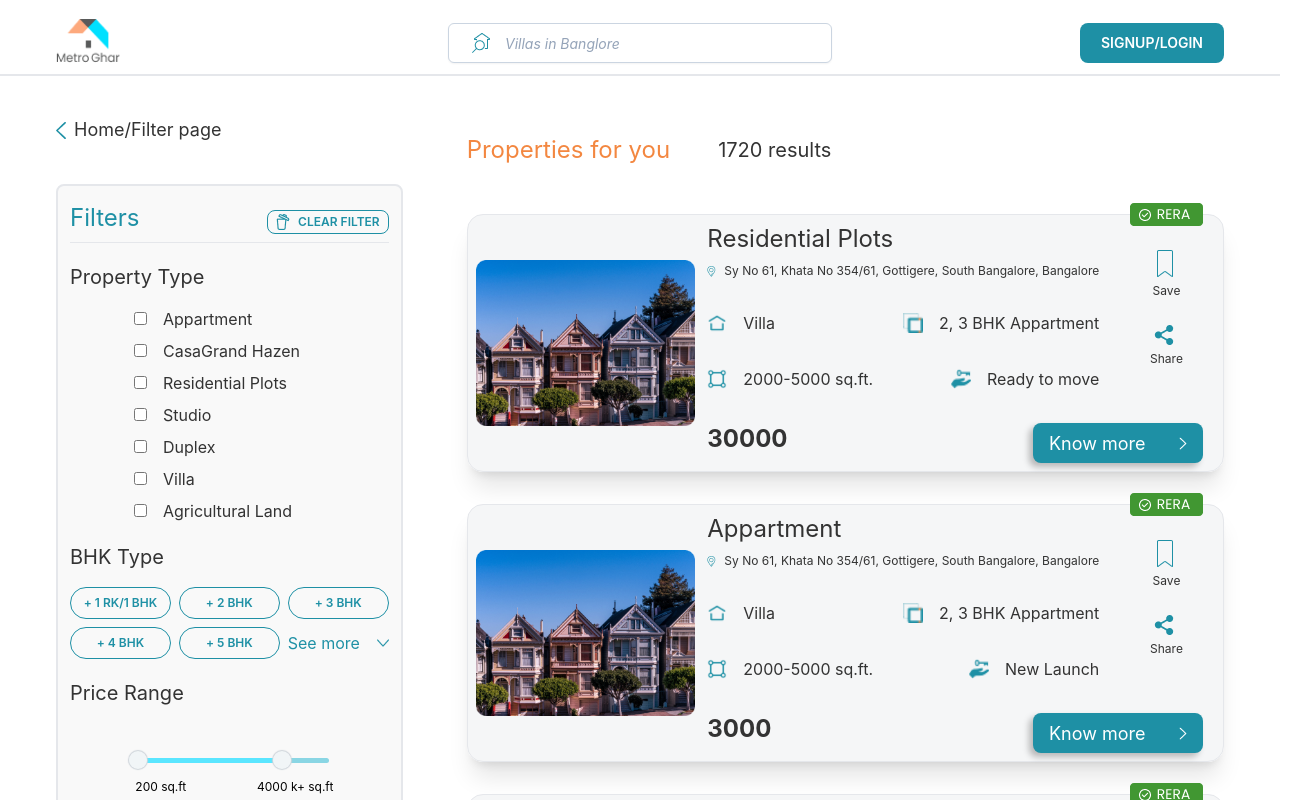
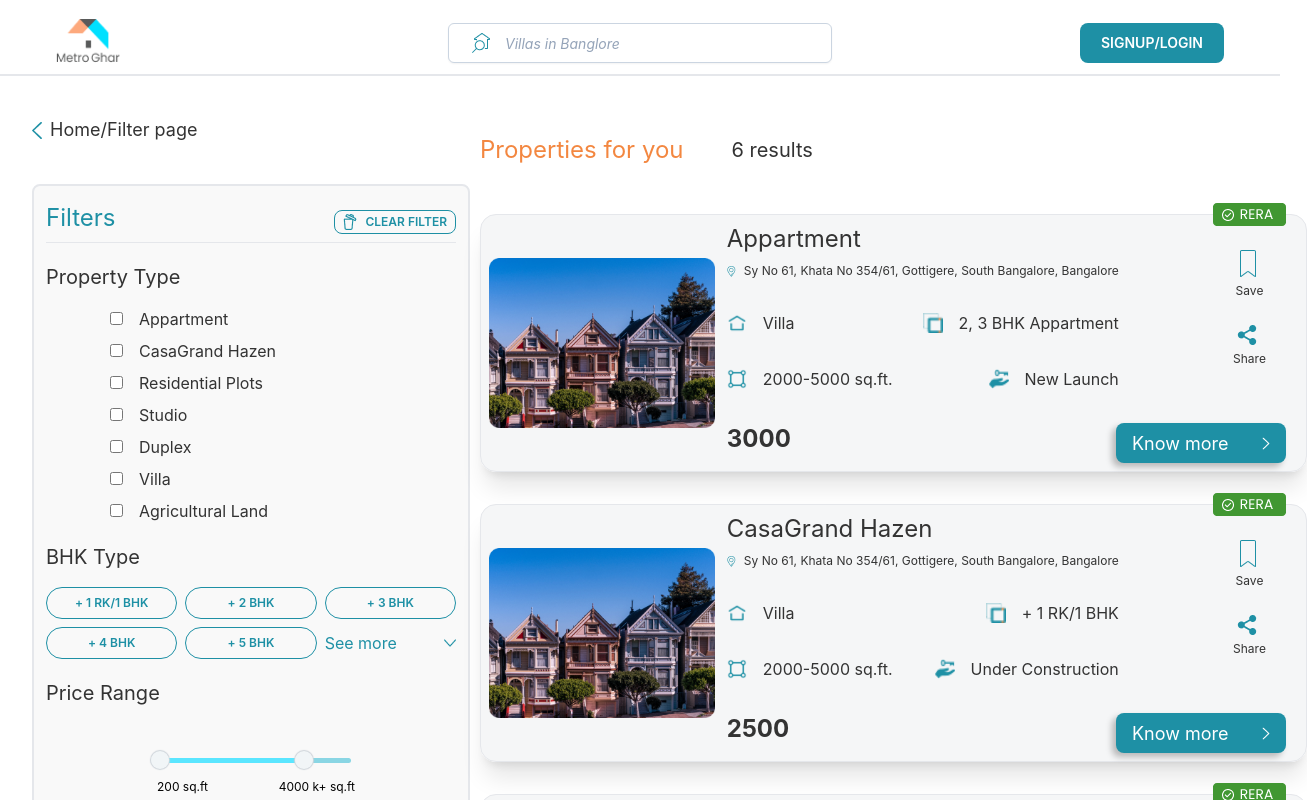
Before and after one commit to Raselshah/E-commerce-filter-system, a React (Create React App) app: page / in a window 1280 px wide. Shown: the top 800 px of the page, 1307 px wide, since content can reach past the window. Built offline with nearby package versions, Linux system fonts and the light colour scheme.

Commit message:
price filter add

```diff
--- a/src/Components/FilterPage/FilterPage.js
+++ b/src/Components/FilterPage/FilterPage.js
@@ -154,6 +154,10 @@
       );
     }
 
+    updateData = updateData.filter(
+      (item) => item.price >= min && item.price <= max
+    );
+
     setData(updateData);
     !updateData.length ? setResultsFound(false) : setResultsFound(true);
   };
@@ -162,14 +166,14 @@
   }, [checkBox, min, max, bhk, possessionCheckBox]);
 
   return (
-    <div className="max-w-screen-2xl px-14 mt-10 mx-auto">
+    <div className="max-w-screen-2xl px-8 mt-10 mx-auto">
       <h2 className="flex gap-x-2 justify-start items-center">
         <span>
           <img src={leftIcon} alt="" />
         </span>
         <span className="text-lg">Home/Filter page</span>
       </h2>
-      <div className="grid grid-cols-3 gap-16 mt-10">
+      <div className="grid grid-cols-3 gap-x-32 mt-10">
         <div className="border-2 w-full rounded-lg px-3 pb-12 filter-page">
           <div className="flex justify-between items-center mt-4 border-b">
             <h2 className="text-2xl text-primary mb-2">Filters</h2>
@@ -320,7 +324,7 @@
           <div className="flex justify-start gap-x-12 items-center mt-[-50px]">
             {" "}
             <h2 className="text-2xl text-secondary">Properties for you</h2>
-            <p className="text-xl">1720 results</p>
+            <p className="text-xl">{data.length} results</p>
           </div>
           <div className="mt-4 flex gap-x-4 flex-row">
             {checkBox?.map((item) => {
--- a/src/Components/FilterPage/dataList.js
+++ b/src/Components/FilterPage/dataList.js
@@ -6,7 +6,7 @@
     home: "Villa",
     square: "2, 3 BHK Appartment",
     area: "2000-5000 sq.ft.",
-    price: 30000,
+    price: 5000,
     move: "Ready to move",
   },
   {
@@ -26,7 +26,7 @@
     home: "Villa",
     square: "+ 1 RK/1 BHK",
     area: "2000-5000 sq.ft.",
-    price: 25000,
+    price: 2500,
     move: "Under Construction",
   },
   {
@@ -36,7 +36,7 @@
     home: "Villa",
     square: "+ 4 BHK",
     area: "2000-5000 sq.ft.",
-    price: 25000,
+    price: 520,
     move: "New Launch",
   },
   {
@@ -46,7 +46,7 @@
     home: "Villa",
     square: "+ 3 BHK",
     area: "2000-5000 sq.ft.",
-    price: 25000,
+    price: 1500,
     move: "Under Construction",
   },
   {
@@ -56,7 +56,7 @@
     home: "Villa",
     square: "+ 2 BHK",
     area: "2000-5000 sq.ft.",
-    price: 25000,
+    price: 4000,
     move: "Ready to move",
   },
   {
@@ -66,7 +66,7 @@
     home: "Villa",
     square: "+ 1 RK/1 BHK",
     area: "2000-5000 sq.ft.",
-    price: 25000,
+    price: 3500,
     move: "Ready to move",
   },
 ];
--- a/src/Components/Style/Style.css
+++ b/src/Components/Style/Style.css
@@ -1,11 +1,12 @@
 .filter-page {
-  /* width: 438px; */
+  width: 438px;
   background-color: #f9f9f9;
+  height: 1328px;
 }
-/*
+
 .card-area {
   width: 827px;
-} */
+}
 .container {
   height: 70px;
   display: flex;
```
